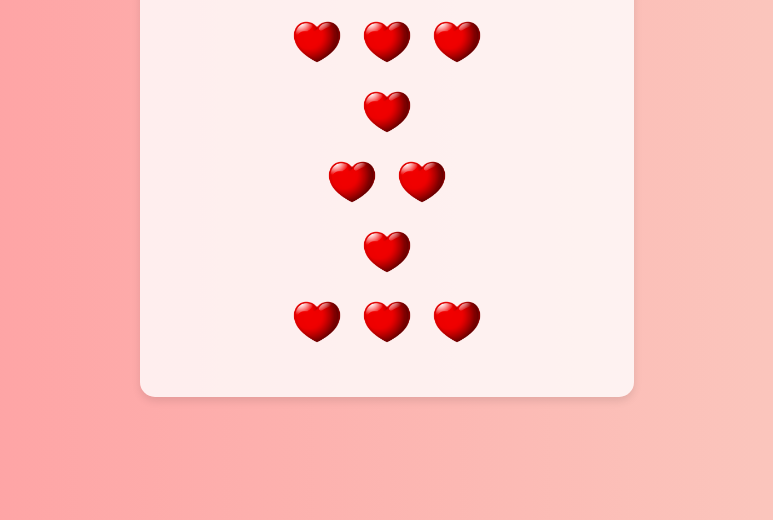
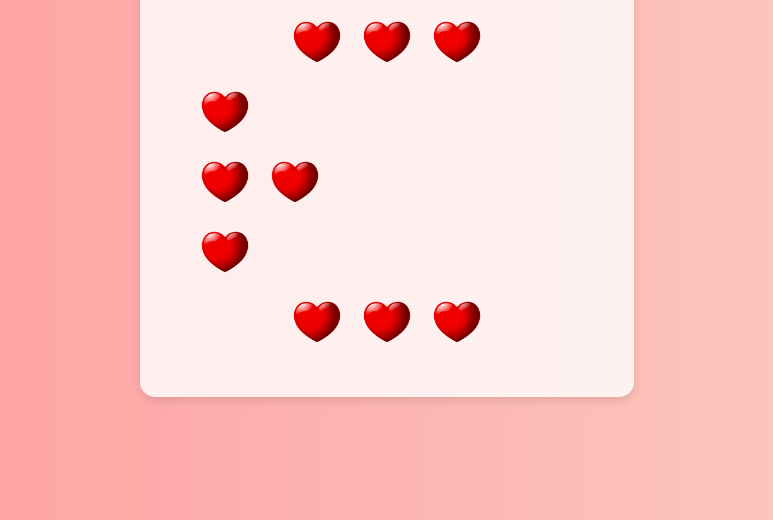
Before and after one commit to U1rich/U1rich.github.io, a plain HTML site: page index.html in a window 1280 px wide. Shown: the part 280-800 px from the top of the page, without its empty margins (253-1026 px from the left). Drawn offline with Linux system fonts and the light colour scheme.

Commit message:
Update index.html

```diff
--- a/index.html
+++ b/index.html
@@ -16,14 +16,14 @@
             <div class="heart" onclick="openImage('resources/image2.jpg')"></div>
             <div class="heart" onclick="openImage('resources/image3.jpg')"></div>
         </div>
-        <div class="hearts">
+        <div class="heartsl">
             <div class="heart" onclick="openImage('resources/image4.jpg')"></div>
         </div>
-        <div class="hearts">
+        <div class="heartsl">
             <div class="heart" onclick="openImage('resources/image5.jpg')"></div>
             <div class="heart" onclick="openImage('resources/image6.jpg')"></div>
         </div>
-        <div class="hearts">
+        <div class="heartsl">
             <div class="heart" onclick="openImage('resources/image6.jpg')"></div>
         </div>
         <div class="hearts">
```
